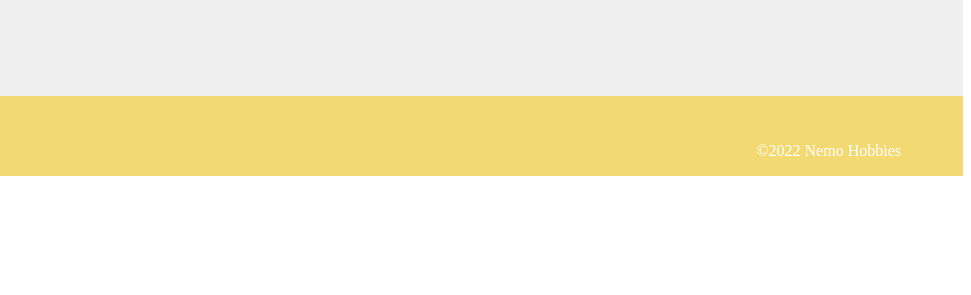
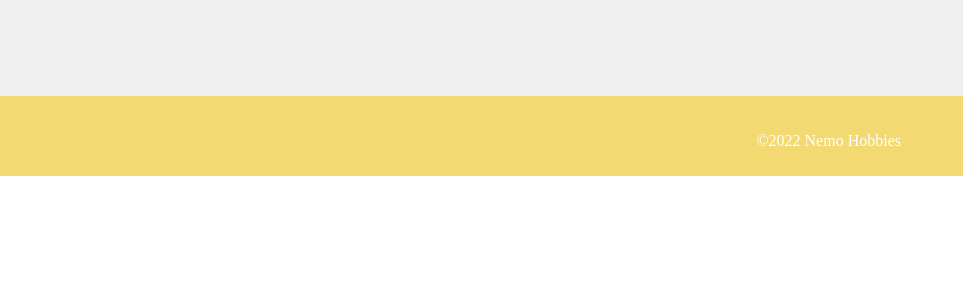
Before and after one commit to RainheartWS/RainheartWS.github-io, a plain HTML site: page index.html in a window 1280 px wide. Shown: the part 1489-1784 px from the top of the page, 309-1280 px from the left. Drawn offline with Linux system fonts and the light colour scheme.

Commit message:
Update stylesheet.css

```diff
--- a/stylesheet.css
+++ b/stylesheet.css
@@ -185,5 +185,5 @@ footer{
 .footer-right{
   color:white;
   float:right;
-  padding:30px 15px;
+  padding:20px 15px;
 }
```
